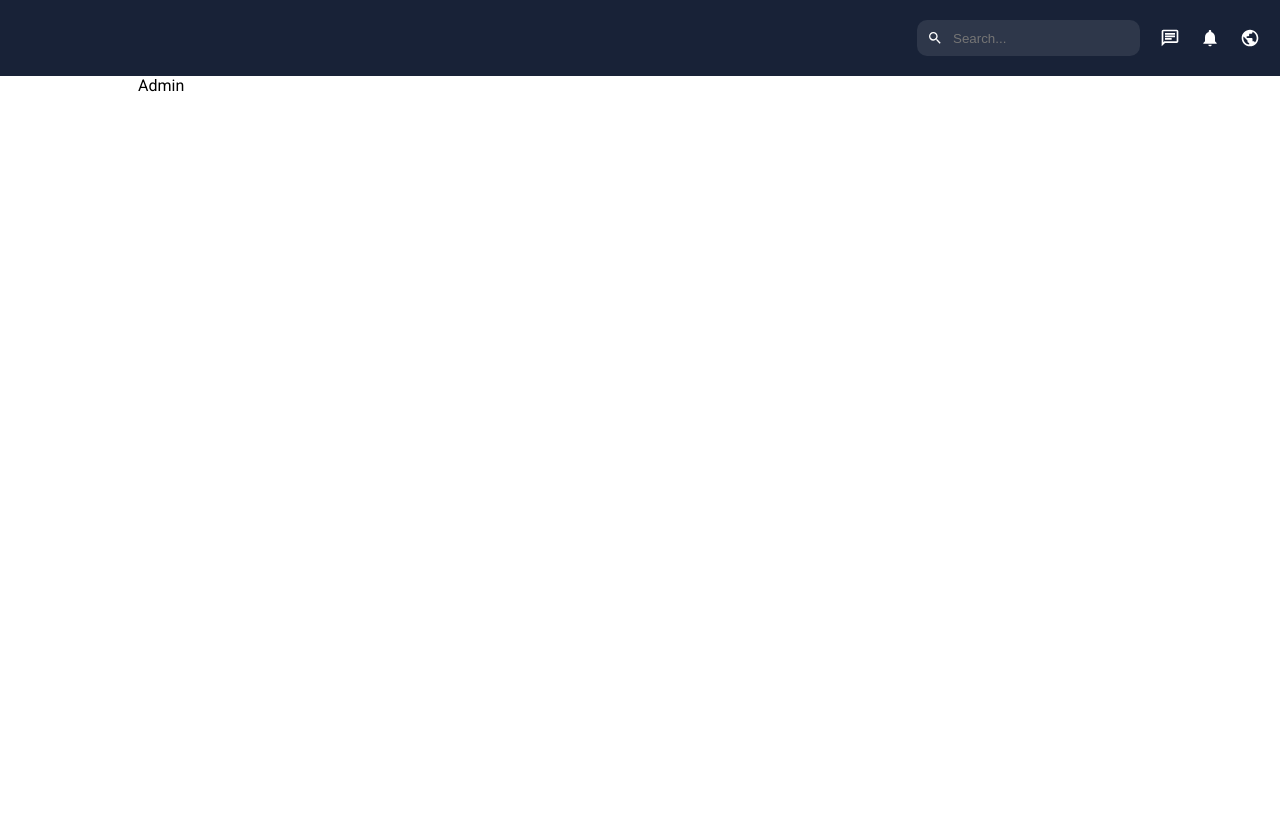
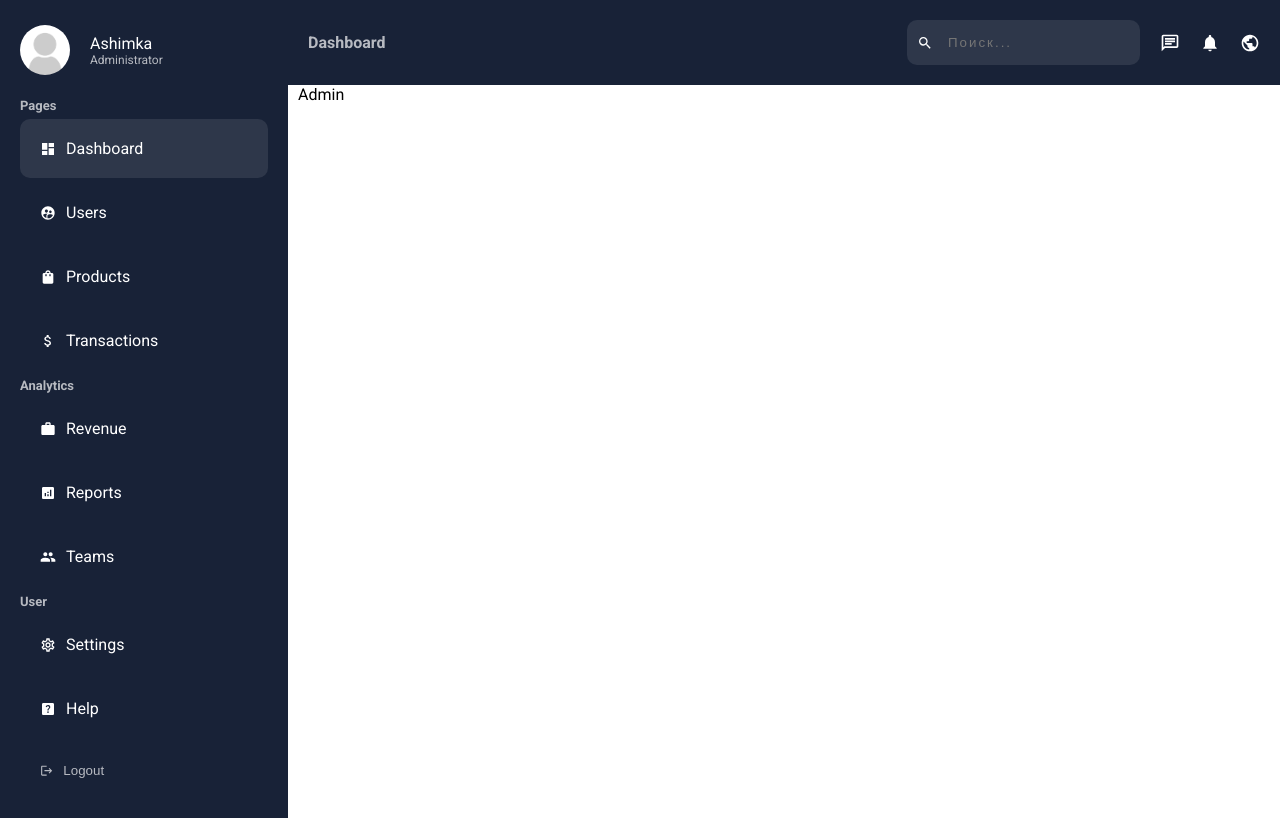
Before and after one commit to Ashimka/next-dashboard, a Next.js app: page / in a window 1280 px wide. Built offline with nearby package versions, Linux system fonts and the light colour scheme.

Commit message:
add: navbar & menulink & sidebar

```diff
--- a/src/app/globals.css
+++ b/src/app/globals.css
@@ -36,8 +36,16 @@ h3 {
 }
 .root {
   display: flex;
-  flex-direction: column;
-  height: 100vh;
+}
+.menu {
+  flex: 1;
+  background-color: var(--bgSoft);
+  padding: 20px;
+  min-height: 100vh;
+}
+
+.content {
+  flex: 4;
 }
 .main {
   flex: 1 1 auto;
@@ -47,3 +55,7 @@ h3 {
   margin: 0 auto;
   padding: 0 10px;
 }
+.active {
+  background-color: #2e374a;
+  color: var(--text);
+}
--- a/src/app/layout.tsx
+++ b/src/app/layout.tsx
@@ -2,6 +2,7 @@ import type { Metadata } from "next";
 import { Roboto } from "next/font/google";
 import "./globals.css";
 import Navbar from "@/components/Navbar/Navbar";
+import Sidebar from "@/components/Sidebar/Sidebar";
 
 const roboto = Roboto({
   weight: ["400", "700"],
@@ -24,12 +25,15 @@ export default function RootLayout({
     <html lang="ru">
       <body className={roboto.className}>
         <div className="root">
-          <header>
+          <div className="menu">
+            <Sidebar />
+          </div>
+          <div className="content">
             <Navbar />
-          </header>
-          <main className="main">
-            <div className="container">{children}</div>
-          </main>
+            <main className="main">
+              <div className="container">{children}</div>
+            </main>
+          </div>
         </div>
       </body>
     </html>
--- /dev/null
+++ b/src/components/MenuLink/MenuLink.tsx
@@ -0,0 +1,31 @@
+"use client";
+
+import Link from "next/link";
+import styles from "@/styles/menuLink/index.module.scss";
+import { usePathname } from "next/navigation";
+
+const MenuLink = ({
+  item,
+}: {
+  item: {
+    title: string;
+    path: string;
+    icon: JSX.Element;
+  };
+}) => {
+  const pathname = usePathname();
+
+  return (
+    <Link
+      href={item.path}
+      className={`${styles.menu_link} ${
+        pathname === item.path ? "active" : ""
+      }`}
+    >
+      {item.icon}
+      {item.title}
+    </Link>
+  );
+};
+
+export default MenuLink;
--- a/src/components/Navbar/Navbar.tsx
+++ b/src/components/Navbar/Navbar.tsx
@@ -16,11 +16,13 @@ const Navbar = () => {
 
   return (
     <div className={styles.navbar}>
-      <div className={styles.navbar__title}>{pathname.split("/").pop()}</div>
+      <div className={styles.navbar__title}>
+        {pathname.split("/").pop() || "Dashboard"}
+      </div>
       <div className={styles.navbar__menu}>
         <div className={styles.navbar__search}>
           <MdSearch />
-          <input type="text" placeholder="Search..." className={styles.input} />
+          <input type="text" placeholder="Поиск..." className={styles.input} />
         </div>
         <div className={styles.navbar__icons}>
           <MdOutlineChat size={20} />
--- /dev/null
+++ b/src/components/Sidebar/Sidebar.tsx
@@ -0,0 +1,119 @@
+import Image from "next/image";
+import MenuLink from "@/components/MenuLink/MenuLink";
+import styles from "@/styles/sidebar/index.module.scss";
+import {
+  MdDashboard,
+  MdSupervisedUserCircle,
+  MdShoppingBag,
+  MdAttachMoney,
+  MdWork,
+  MdAnalytics,
+  MdPeople,
+  MdOutlineSettings,
+  MdHelpCenter,
+  MdLogout,
+} from "react-icons/md";
+
+const menuItems = [
+  {
+    title: "Pages",
+    list: [
+      {
+        title: "Dashboard",
+        path: "/",
+        icon: <MdDashboard />,
+      },
+      {
+        title: "Users",
+        path: "/dashboard/users",
+        icon: <MdSupervisedUserCircle />,
+      },
+      {
+        title: "Products",
+        path: "/dashboard/products",
+        icon: <MdShoppingBag />,
+      },
+      {
+        title: "Transactions",
+        path: "/dashboard/transactions",
+        icon: <MdAttachMoney />,
+      },
+    ],
+  },
+  {
+    title: "Analytics",
+    list: [
+      {
+        title: "Revenue",
+        path: "/dashboard/revenue",
+        icon: <MdWork />,
+      },
+      {
+        title: "Reports",
+        path: "/dashboard/reports",
+        icon: <MdAnalytics />,
+      },
+      {
+        title: "Teams",
+        path: "/dashboard/teams",
+        icon: <MdPeople />,
+      },
+    ],
+  },
+  {
+    title: "User",
+    list: [
+      {
+        title: "Settings",
+        path: "/dashboard/settings",
+        icon: <MdOutlineSettings />,
+      },
+      {
+        title: "Help",
+        path: "/dashboard/help",
+        icon: <MdHelpCenter />,
+      },
+    ],
+  },
+];
+
+const Sidebar = () => {
+  const user = {
+    img: "",
+    name: "Ashimka",
+  };
+  return (
+    <div className={styles.sidebar}>
+      <div className={`${styles.sidebar__user} ${styles.user}`}>
+        <Image
+          className={styles.user__image}
+          src={user?.img || "/noavatar.png"}
+          alt="avatar"
+          width="50"
+          height="50"
+        />
+        <div className={styles.user__detail}>
+          <span className={styles.name}>{user?.name}</span>
+          <span className={styles.title}>Administrator</span>
+        </div>
+      </div>
+      <ul className={styles.sidebar__list}>
+        {menuItems.map((cat) => (
+          <li key={cat.title}>
+            <span className={styles.cat}>{cat.title}</span>
+            {cat.list.map((item) => (
+              <MenuLink item={item} key={item.title} />
+            ))}
+          </li>
+        ))}
+      </ul>
+
+      <button className={styles.sidebar__logout}>
+        <MdLogout />
+        Logout
+      </button>
+    </div>
+  );
+};
+
+export default Sidebar;
--- /dev/null
+++ b/src/styles/menuLink/index.module.scss
@@ -0,0 +1,14 @@
+.menu_link {
+  padding: 20px;
+  display: flex;
+  align-items: center;
+  gap: 10px;
+  margin: 5px 0px;
+  border-radius: 10px;
+  color: var(--text);
+
+  &:hover {
+    background-color: #2e374a;
+    color: var(--textSoft);
+  }
+}
--- a/src/styles/navbar/index.module.scss
+++ b/src/styles/navbar/index.module.scss
@@ -29,6 +29,8 @@
       background-color: transparent;
       border: none;
       color: var(--text);
+      padding: 5px;
+      letter-spacing: 2px;
     }
   }
 
--- /dev/null
+++ b/src/styles/sidebar/index.module.scss
@@ -0,0 +1,58 @@
+.sidebar {
+  position: sticky;
+  top: 40px;
+
+  &__user {
+    display: flex;
+    align-items: center;
+    gap: 20px;
+    margin-bottom: 20px;
+
+    .user {
+      &__image {
+        border-radius: 50%;
+        object-fit: cover;
+      }
+      &__detail {
+        display: flex;
+        flex-direction: column;
+
+        .name {
+          font-weight: 500;
+          color: var(--text);
+        }
+        .title {
+          font-size: 12px;
+          color: var(--textSoft);
+        }
+      }
+    }
+  }
+
+  &__list {
+    .cat {
+      color: var(--textSoft);
+      font-weight: bold;
+      font-size: 13px;
+      margin: 10px 0px;
+    }
+  }
+
+  &__logout {
+    padding: 20px;
+    margin: 5px 0px;
+    display: flex;
+    align-items: center;
+    gap: 10px;
+    cursor: pointer;
+    border-radius: 10px;
+    background: none;
+    border: none;
+    width: 100%;
+    color: var(--textSoft);
+
+    &:hover {
+      background-color: #2e374a;
+    }
+  }
+}
```
Also changed, not shown: public/noavatar.png (added).
